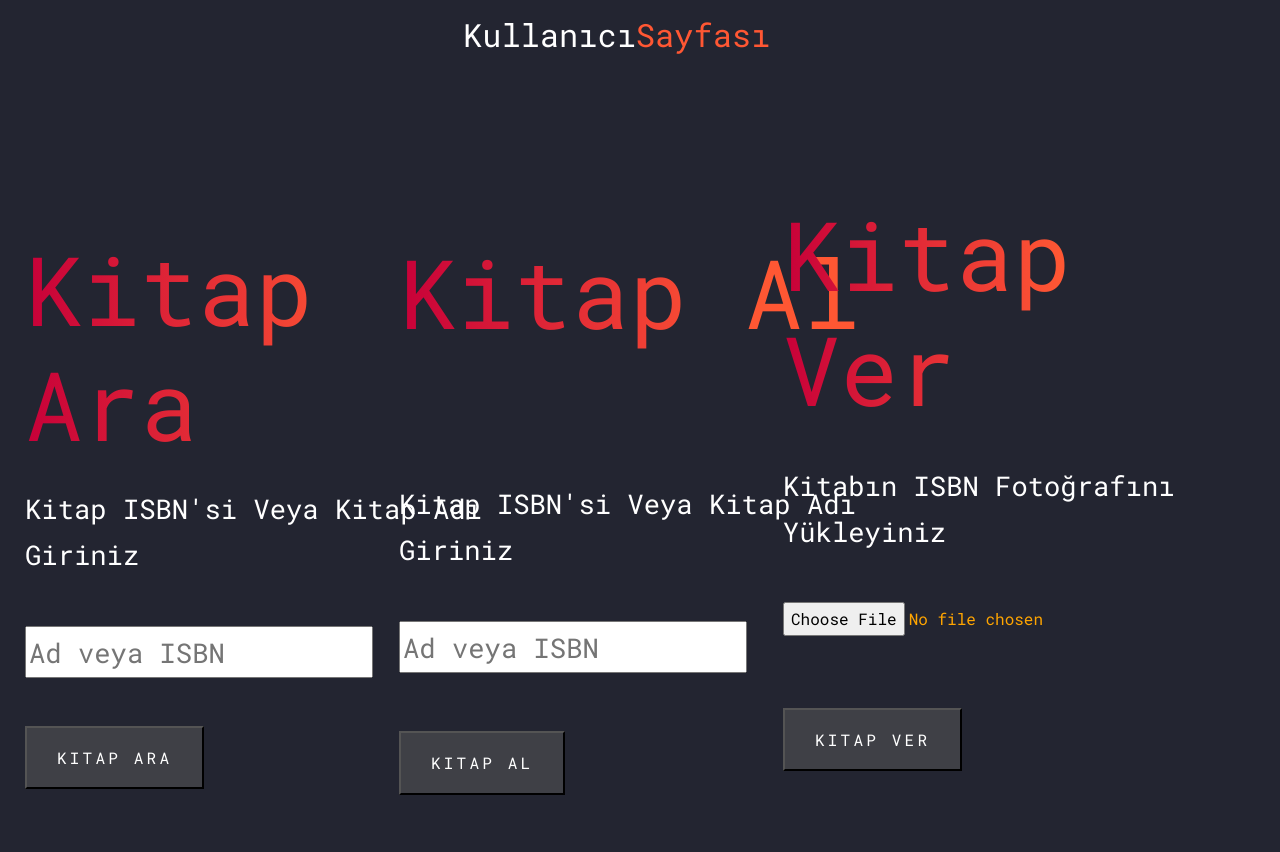
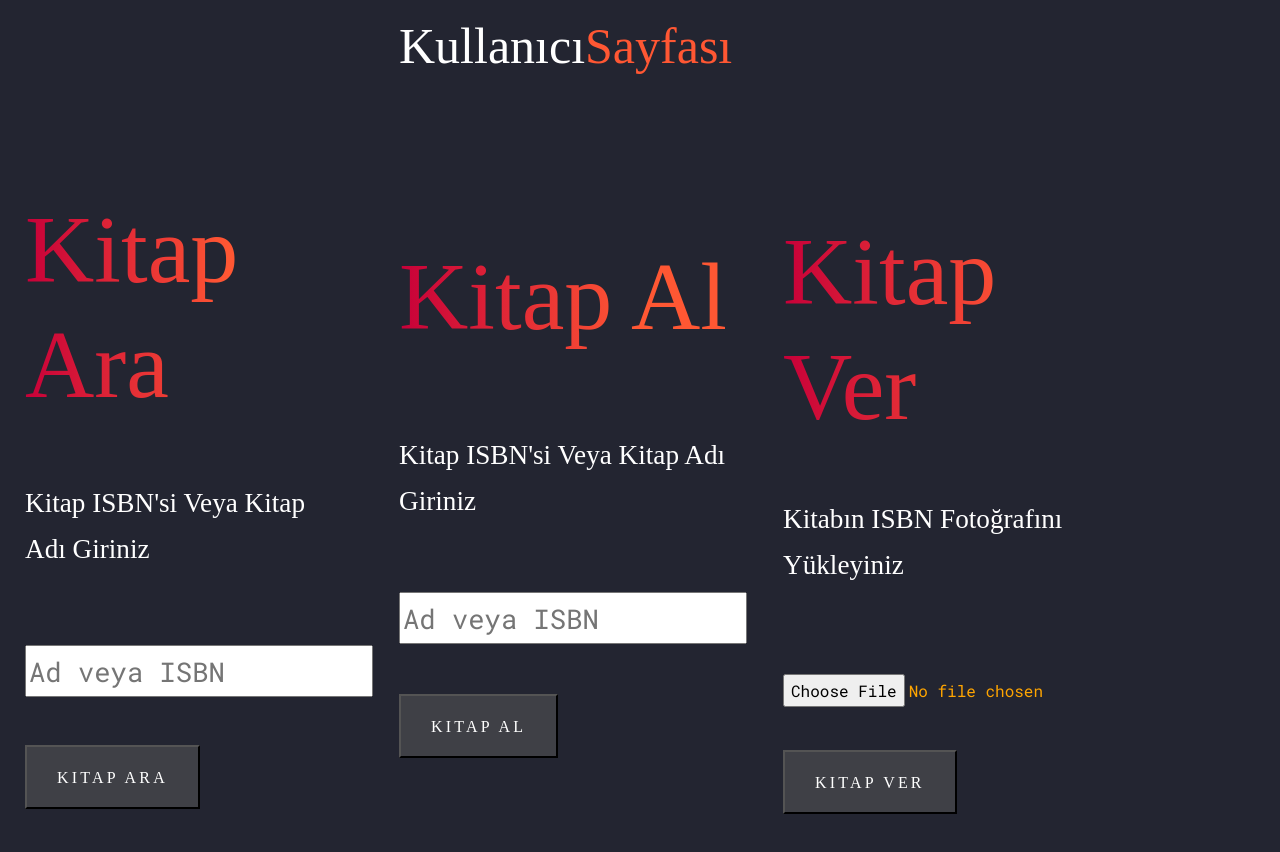
Before and after one commit to yuksel-kadir/library-application, a website: page public/user.html in a window 1280 px wide. Drawn offline with Linux system fonts and the light colour scheme; no server answers; a web font is replaced by a local one.

Commit message:
Font Change

```diff
--- a/public/user.html
+++ b/public/user.html
@@ -36,8 +36,8 @@
     <header class="site-navbar py-3" role="banner">
       <div class="container-fluid">
         <div class="row align-items-center">
-          <div class="col-11 col-xl-2" style="left:35%">
-            <h1 class="mb-0"><p href="index.html" class="text-white h2 mb-0">Kullanıcı<span
+          <div class="col-11 col-xl-2" style="left:30%">
+            <h1 class="mb-0"><p href="index.html" class="text-white h2 mb-0" style="font-family:Segoe UI Symbol; font-size: 50px;">Kullanıcı<span
                   class="text-primary" id="addUserName">Sayfası</span> </p></h1>
           </div>
         </div>
@@ -48,51 +48,54 @@
   <div class="site-section site-hero">
     <div class="container">
       <div class="row align-items-center"
-        style="margin:0px; height: 10em; padding: 0px;height: 100px;position:absolute; left: 10px">
-        <div class="col-md-10">
+        style="margin:0px; width:30%;height: 10em; padding: 0px;height: 100px;position:absolute; left: 10px">
+        <div class="col-md-10"style="margin-top: -5%">
           <!-- <form id="userSearch" method="POST" action="/userSearch" enctype="multipart/form-data">  -->
           <form id="userSearch">
-            <h1 class="d-block mb-4" data-aos="fade-up" data-aos-delay="200">Kitap Ara</h1>
-            <span class="d-block mb-5 caption" data-aos="fade-up" data-aos-delay="300">Kitap ISBN'si Veya Kitap Adı
+            <h1 class="d-block mb-4" data-aos="fade-up" data-aos-delay="200"style="font-family:Segoe UI Symbol;" style="font-size:10px;">Kitap Ara</h1>
+            <div style="margin-bottom:20%"></div>
+            <span class="d-block mb-5 caption" data-aos="fade-up" data-aos-delay="300"style="font-family:Segoe UI Symbol;">Kitap ISBN'si Veya Kitap Adı
               Giriniz</span>
+              <div style="margin-bottom:25%"></div>
             <input class="d-block mb-5 caption" type="text" style="color:black" data-aos="fade-up" data-aos-delay="300"
               name="queryvar" id="bookSearch" placeholder="Ad veya ISBN" required>
+              <div style="margin-bottom:12%;margin-top: 0%"></div>
             <button class="btn-custom" data-aos="fade-up" data-aos-delay="400" id="submitButton"
-              type="submit"><span>Kitap Ara</span></button>
+              type="submit"><span style="font-family:Segoe UI Symbol;">Kitap Ara</span></button>
           </form>
         </div>
       </div>
       <div class="row align-items-center"
         style="margin: 0px; padding:0px;position: absolute;left:30%;padding-bottom: 10%;height: 60%">
-        <div class="col-md-10" style="margin-top: 12%">
+        <div class="col-md-10" style="margin-top: 18%;">
           <form id="assignBook" method="POST" action="/assignBook" enctype="multipart/form-data">
-            <h1 class="d-block mb-4" data-aos="fade-up" data-aos-delay="200" style="">Kitap Al</h1>
-            <div style="margin-bottom:27%"></div>
+            <h1 class="d-block mb-4" data-aos="fade-up" data-aos-delay="200" style="font-family:Segoe UI Symbol;">Kitap Al</h1>
+            <div style="margin-bottom:23%"></div>
             <span class="d-block mb-5 caption" data-aos="fade-up" data-aos-delay="300"
-              style="padding-top: 0%;margin-top: 0%">Kitap ISBN'si Veya Kitap Adı Giriniz</span>
-            <div style="margin-bottom:10%"></div>
+              style="font-family:Segoe UI Symbol;padding-top: 0%;margin-top: 0%">Kitap ISBN'si Veya Kitap Adı Giriniz</span>
+            <div style="margin-bottom:20%"></div>
             <input class="d-block mb-5 caption" style="color:black" data-aos="fade-up" data-aos-delay="300" type="text"
               name="bookInfo" id="bookAssign" placeholder="Ad veya ISBN" required>
-            <div style="margin-bottom:12%;margin-top: 0%"></div>
+            <div style="margin-bottom:15%;margin-top: 0%"></div>
             <button id="submitButton" type="submit" class="btn-custom" data-aos="fade-up"
-              data-aos-delay="400"><span>Kitap Al</span></button>
+              data-aos-delay="400"><span style="font-family:Segoe UI Symbol;">Kitap Al</span></button>
             <!--<a href="#" class="btn-custom" data-aos="fade-up" data-aos-delay="400"><span>Kitap Ara</span></a>-->
             <div style="padding-top: 0%"></div>
           </form>
         </div>
       </div>
       <div class="row align-items-center"
-        style="margin: 0px; padding:0px;position: absolute;left:60%;padding-bottom: 10%;height: 60%">
-        <div class="col-md-10" style="margin-top: 7%">
+        style="margin: 0px; padding:0px;position: absolute;left:60%;padding-bottom: 10%;height: 60%;width:35%;">
+        <div class="col-md-10" style="margin-top: 12%">
           <form id="userIsbnUploadForm" method="POST" action="/return" enctype="multipart/form-data">
-            <h1 class="d-block mb-4" data-aos="fade-up" data-aos-delay="200" style="">Kitap Ver</h1>
-            <div style="margin-bottom:9%"></div>
+            <h1 class="d-block mb-4" data-aos="fade-up" data-aos-delay="200" style="font-family:Segoe UI Symbol;">Kitap Ver</h1>
+            <div style="margin-bottom:15%"></div>
             <span class="d-block mb-5 caption" data-aos="fade-up" data-aos-delay="300"
-              style="padding-top: 0%;margin-top: 0%">Kitabın ISBN Fotoğrafını Yükleyiniz</span>
-            <div style="margin-bottom:10%"></div>
+              style="padding-top: 0%;margin-top: 0%;font-family:Segoe UI Symbol;">Kitabın ISBN Fotoğrafını Yükleyiniz</span>
+            <div style="margin-bottom:25%"></div>
             <input type="file" name="returnBookImage" class="custom-file-input" id="returnImageInput" class="d-block mb-5 caption" style="color:orange;" data-aos="fade-up" data-aos-delay="300" required single>
-            <div style="margin-bottom:12%;margin-top: 17%"></div>
-            <button type="submit" class="btn-custom" data-aos="fade-up" data-aos-delay="400"><span>Kitap Ver</span></button>
+            <div style="margin-bottom:10%;margin-top: 11%"></div>
+            <button type="submit" class="btn-custom" data-aos="fade-up" data-aos-delay="400"><span style="font-family:Segoe UI Symbol;">Kitap Ver</span></button>
             <!--<a href="#" class="btn-custom" data-aos="fade-up" data-aos-delay="400"><span>Kitap Ver</span></a>-->
             <div style="padding-top: 0%"></div>
           </form>
```
Also changed, not shown: public/admin.html (+7 -7 lines).
